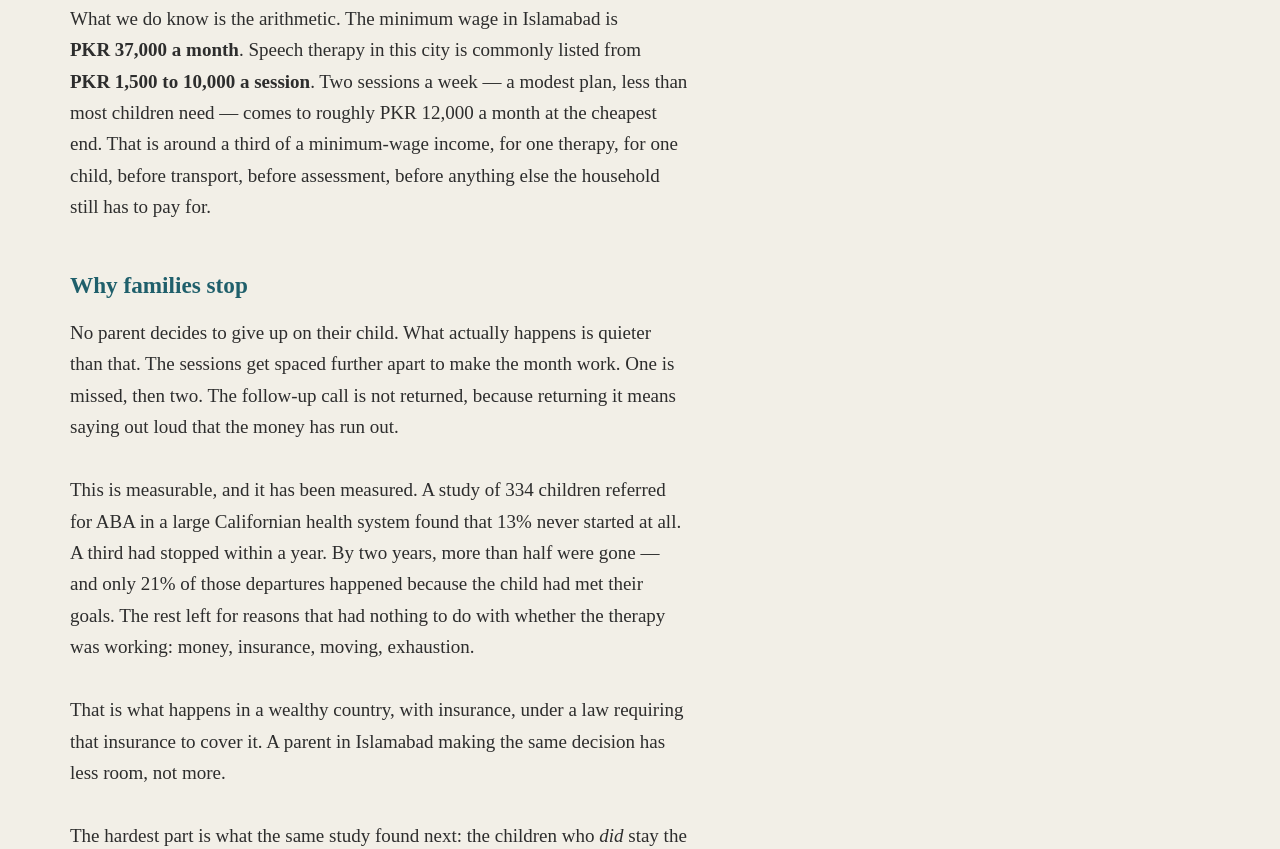
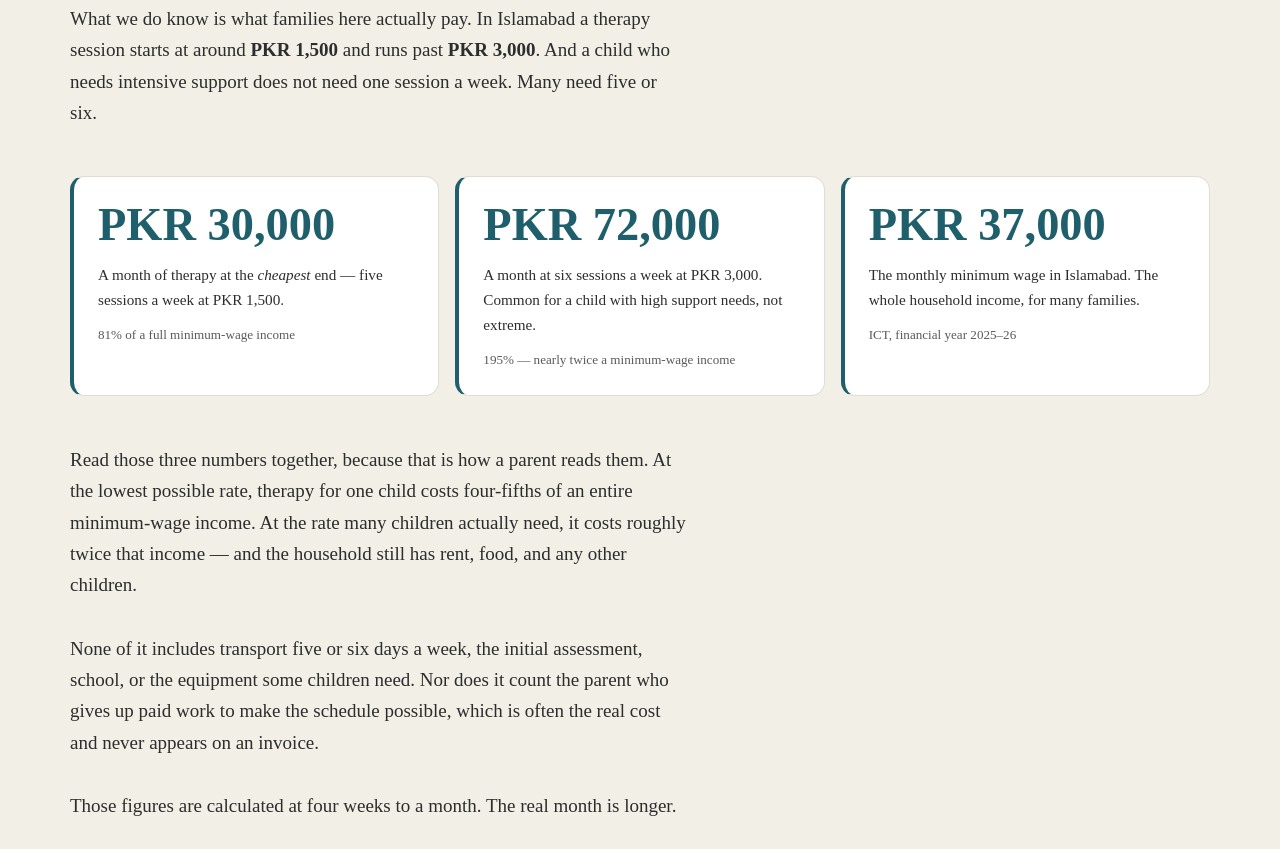
Before and after one commit to mfarooqeazam/HOPE-, a website: page site/index.html in a window 1280 px wide. Shown: the part 4835-5684 px from the top of the page. Drawn offline with Linux system fonts and the light colour scheme.

Commit message:
Use real Islamabad therapy rates in the affordability case
Owner supplied the actual local figures: sessions start around
PKR 1,500 and run past PKR 3,000, and many children need five or six
sessions a week rather than one or two. The previous version used a
directory listing and assumed two sessions a week, which understated
the problem by a wide margin.

Recalculated at four weeks to a month (the real month is longer, so
these understate):

  5 sessions/wk at PKR 1,500  = PKR 30,000/month   81% of minimum wage
  6 sessions/wk at PKR 3,000  = PKR 72,000/month  195% of minimum wage
  Islamabad minimum wage        PKR 37,000/month

Presented as three figures side by side, because that is how a parent
reads them. Even the cheapest possible plan costs four-fifths of a full
minimum-wage income for a single child.

Also softened one sentence that asserted how long families last. It now
follows from the arithmetic shown rather than claiming a statistic that
has not been measured here.

Placeholder removed — the rates are now sourced to the centre's own
knowledge of the market, dated.

axe 0 violations, html-validate clean.

Co-Authored-By: Claude Opus 5 <noreply@anthropic.com>

```diff
--- a/site/index.html
+++ b/site/index.html
@@ -192,14 +192,38 @@
       <h3 class="mt3 t-teal" data-reveal>What that looks like in Pakistan</h3>
       <p class="mt1" data-reveal>Pakistan has never run a national prevalence study. The Pakistan Autism Society estimates 350,000 to 400,000 children; published research is city-specific and does not agree. Nobody knows the real number &mdash; and that is not a footnote, it is the first problem. A child who is never counted is never planned for.</p>
 
-      <p class="mt2" data-reveal>What we do know is the arithmetic. The minimum wage in Islamabad is <strong>PKR&nbsp;37,000 a month</strong>. Speech therapy in this city is commonly listed from <strong>PKR&nbsp;1,500 to 10,000 a session</strong>. Two sessions a week &mdash; a modest plan, less than most children need &mdash; comes to roughly PKR&nbsp;12,000 a month at the cheapest end. That is around a third of a minimum-wage income, for one therapy, for one child, before transport, before assessment, before anything else the household still has to pay for.</p>
+      <p class="mt2" data-reveal>What we do know is what families here actually pay. In Islamabad a therapy session starts at around <strong>PKR&nbsp;1,500</strong> and runs past <strong>PKR&nbsp;3,000</strong>. And a child who needs intensive support does not need one session a week. Many need five or six.</p>
+
+      <div class="stats" data-reveal-group>
+        <div class="stat">
+          <b>PKR 30,000</b>
+          <span>A month of therapy at the <em>cheapest</em> end &mdash; five sessions a week at PKR&nbsp;1,500.</span>
+          <cite>81% of a full minimum-wage income</cite>
+        </div>
+        <div class="stat">
+          <b>PKR 72,000</b>
+          <span>A month at six sessions a week at PKR&nbsp;3,000. Common for a child with high support needs, not extreme.</span>
+          <cite>195% &mdash; nearly twice a minimum-wage income</cite>
+        </div>
+        <div class="stat">
+          <b>PKR 37,000</b>
+          <span>The monthly minimum wage in Islamabad. The whole household income, for many families.</span>
+          <cite>ICT, financial year 2025&ndash;26</cite>
+        </div>
+      </div>
+
+      <p class="mt3" data-reveal>Read those three numbers together, because that is how a parent reads them. At the lowest possible rate, therapy for one child costs four-fifths of an entire minimum-wage income. At the rate many children actually need, it costs roughly twice that income &mdash; and the household still has rent, food, and any other children.</p>
+
+      <p class="mt2" data-reveal>None of it includes transport five or six days a week, the initial assessment, school, or the equipment some children need. Nor does it count the parent who gives up paid work to make the schedule possible, which is often the real cost and never appears on an invoice.</p>
+
+      <p class="mt2" data-reveal>Those figures are calculated at four weeks to a month. The real month is longer.</p>
 
       <h3 class="mt3 t-teal" data-reveal>Why families stop</h3>
       <p class="mt1" data-reveal>No parent decides to give up on their child. What actually happens is quieter than that. The sessions get spaced further apart to make the month work. One is missed, then two. The follow-up call is not returned, because returning it means saying out loud that the money has run out.</p>
 
       <p class="mt2" data-reveal>This is measurable, and it has been measured. A study of 334 children referred for ABA in a large Californian health system found that 13% never started at all. A third had stopped within a year. By two years, more than half were gone &mdash; and only 21% of those departures happened because the child had met their goals. The rest left for reasons that had nothing to do with whether the therapy was working: money, insurance, moving, exhaustion.</p>
 
-      <p class="mt2" data-reveal>That is what happens in a wealthy country, with insurance, under a law requiring that insurance to cover it. A parent in Islamabad making the same decision has less room, not more.</p>
+      <p class="mt2" data-reveal>That is what happens in a wealthy country, with insurance, under a law requiring that insurance to cover it. Now put a family in Islamabad in the same position, paying twice the minimum wage each month out of pocket, with no insurance to lose because there was never any. The arithmetic above does not permit two years. For a household at or near the minimum wage, it does not permit two months.</p>
 
       <p class="mt2" data-reveal>The hardest part is what the same study found next: the children who <em>did</em> stay the full two years made clinically significant gains &mdash; including the children who started with the greatest needs. The therapy works. Families are not losing it because it failed them. They are losing it because they ran out of money before it had time to finish.</p>
 
@@ -209,7 +233,7 @@
         <li>Shaw KA, Williams S, Patrick ME, et&nbsp;al. Prevalence and Early Identification of Autism Spectrum Disorder Among Children Aged 4 and 8 Years &mdash; ADDM Network, 16 Sites, United States, 2022. <em>MMWR Surveill Summ.</em> 2025;74(2):1&ndash;22. <a href="https://www.cdc.gov/mmwr/volumes/74/ss/ss7402a1.htm" target="_blank" rel="noopener">cdc.gov</a></li>
         <li>Buescher AVS, Cidav Z, Knapp M, Mandell DS. Costs of Autism Spectrum Disorders in the United Kingdom and the United States. <em>JAMA Pediatr.</em> 2014;168(8):721&ndash;728. <a href="https://pubmed.ncbi.nlm.nih.gov/24911948/" target="_blank" rel="noopener">pubmed.gov</a></li>
         <li>Choi KR, Bhakta B, Knight EA, et&nbsp;al. Patient Outcomes After Applied Behavior Analysis for Autism Spectrum Disorder. <em>J Dev Behav Pediatr.</em> 2022;43(1):9&ndash;16. <a href="https://pubmed.ncbi.nlm.nih.gov/34342287/" target="_blank" rel="noopener">pubmed.gov</a></li>
-        <li>Minimum wage, Islamabad Capital Territory, FY&nbsp;2025&ndash;26: PKR&nbsp;37,000/month. Session fees as listed publicly by Islamabad providers. <span class="tbd">Replace with your own figure once you have confirmed local rates &mdash; a number you can defend from your own practice is stronger than a directory listing.</span></li>
+        <li>Session rates of PKR&nbsp;1,500&ndash;3,000+, and the five-to-six-sessions-a-week intensity many children require, are from The Project Hope&rsquo;s own knowledge of the Islamabad market, August&nbsp;2026. Monthly totals are calculated at four weeks per month, which understates a real month. Minimum wage: Islamabad Capital Territory, financial year 2025&ndash;26, PKR&nbsp;37,000.</li>
       </ol>
     </div>
   </section>
```
